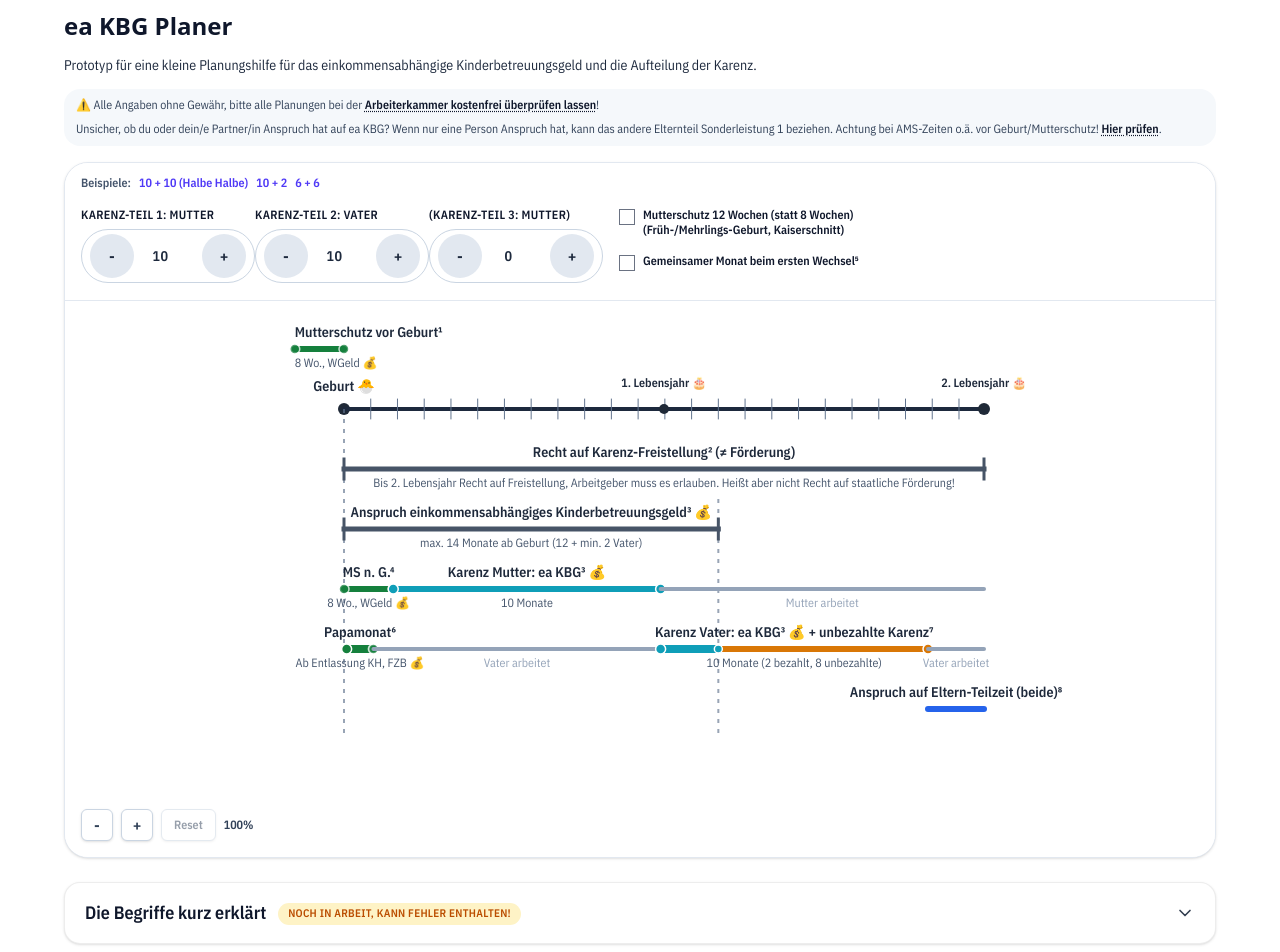
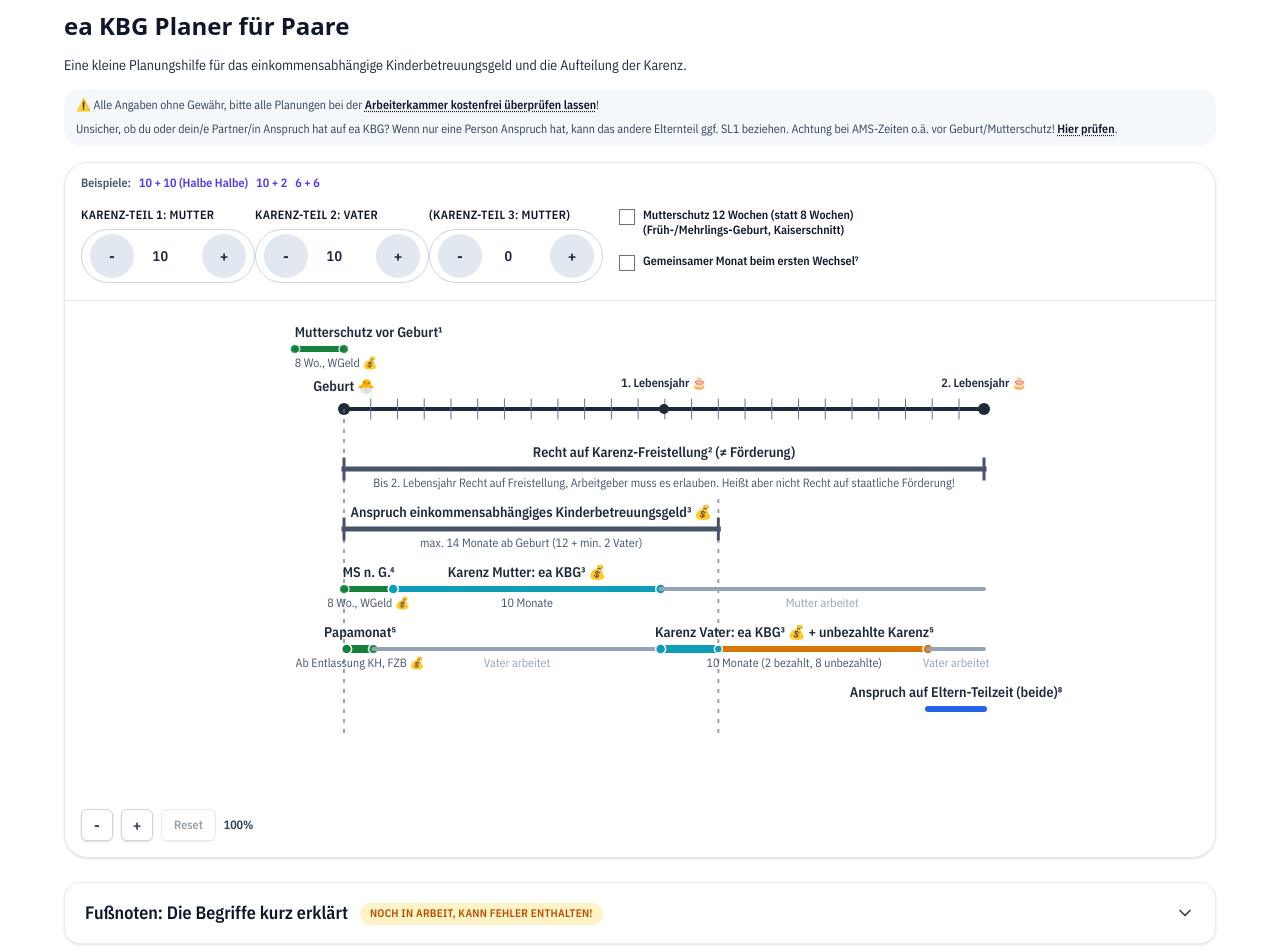
Before and after one commit to mandrasch/karenz-wizard, a SvelteKit app: page /eakbg-planer in a window 1280 px wide. Shown: the part 280-1232 px from the top of the page. Built offline with nearby package versions, Linux system fonts and the light colour scheme.

Commit message:
chore: re-order sups

```diff
--- a/src/lib/components/NoteGrid.svelte
+++ b/src/lib/components/NoteGrid.svelte
@@ -68,32 +68,8 @@
 			]
 		},
 		{
-			id: 'mutterschutz-nach',
+			id: 'eakbg',
 			sup: 3,
-			title: 'Mutterschutz nach der Geburt',
-			body: `
-      Nach der Geburt gilt eine Schutzfrist von 8 Wochen, bei Frühgeburten, Mehrlingen oder Kaiserschnitt mindestens 12 Wochen.
-      Verkürzte Wochen vor der Geburt werden angehängt (max. 16 Wochen insgesamt).
-      Während dieser Zeit wird weiter Wochengeld bezahlt. Erst danach beginnt die Karenz bzw. das Kinderbetreuungsgeld.
-    `,
-			more: [
-				{
-					label: 'AK: Mutterschutz',
-					href: 'https://www.arbeiterkammer.at/mutterschutzregelung',
-					underline: true
-				}
-			],
-			references: [
-				{ label: 'AK: Mutterschutz', href: 'https://www.arbeiterkammer.at/mutterschutzregelung' },
-				{
-					label: 'oesterreich.gv.at: Mutterschutz',
-					href: 'https://www.oesterreich.gv.at/themen/arbeit_und_pension/arbeitsrecht/Seite.1660200.html'
-				}
-			]
-		},
-		{
-			id: 'eakbg',
-			sup: 4,
 			title: 'Einkommensabhängiges Kinderbetreuungsgeld (ea KBG)',
 			body: `
       Das einkommensabhängige Kinderbetreuungsgeld ersetzt rund 80 % des früheren Einkommens.
@@ -137,28 +113,32 @@
 			]
 		},
 		{
-			id: 'gemeinsamer-monat',
-			sup: 5,
-			title: 'Gemeinsamer Monat',
+			id: 'mutterschutz-nach',
+			sup: 3,
+			title: 'Mutterschutz nach der Geburt',
 			body: `
-      Nur beim ersten Wechsel dürfen beide Eltern bis zu 31 Tage gleichzeitig Kinderbetreuungsgeld beziehen.
-      Diese überlappenden Tage verkürzen den gesamten Anspruch um genau dieselbe Anzahl Tage.
-      Jeder Abschnitt muss mindestens 61 Tage dauern.
+      Nach der Geburt gilt eine Schutzfrist von 8 Wochen, bei Frühgeburten, Mehrlingen oder Kaiserschnitt mindestens 12 Wochen.
+      Verkürzte Wochen vor der Geburt werden angehängt (max. 16 Wochen insgesamt).
+      Während dieser Zeit wird weiter Wochengeld bezahlt. Erst danach beginnt die Karenz bzw. das Kinderbetreuungsgeld.
     `,
 			more: [
 				{
-					label: 'AK: KBG – Aufteilung & gemeinsamer Bezug',
-					href: 'https://www.arbeiterkammer.at/kbg',
+					label: 'AK: Mutterschutz',
+					href: 'https://www.arbeiterkammer.at/mutterschutzregelung',
 					underline: true
 				}
 			],
 			references: [
-				{ label: 'AK: KBG – Teilung & Überlappung', href: 'https://www.arbeiterkammer.at/kbg' }
+				{ label: 'AK: Mutterschutz', href: 'https://www.arbeiterkammer.at/mutterschutzregelung' },
+				{
+					label: 'oesterreich.gv.at: Mutterschutz',
+					href: 'https://www.oesterreich.gv.at/themen/arbeit_und_pension/arbeitsrecht/Seite.1660200.html'
+				}
 			]
 		},
 		{
 			id: 'papamonat-fzb',
-			sup: 6,
+			sup: 5,
 			title: 'Papamonat (und Familienzeitbonus)',
 			body: `
       Der Papamonat ist eine Freistellung des anderen Elternteils direkt nach der Geburt.
@@ -193,7 +173,7 @@
 		},
 		{
 			id: 'unbezahlte-karenz',
-			sup: 7,
+			sup: 6,
 			title: 'Unbezahlte Karenz',
 			body: `
       Arbeitsrechtlich besteht ein Anspruch auf Karenz bis zum 2. Geburtstag des Kindes.
@@ -221,6 +201,26 @@
 					label: 'AK: Meldefristen',
 					href: 'https://www.arbeiterkammer.at/beratung/berufundfamilie/Karenz/Meldefristen.html'
 				}
+			]
+		},
+		{
+			id: 'gemeinsamer-monat',
+			sup: 7,
+			title: 'Gemeinsamer Monat',
+			body: `
+      Nur beim ersten Wechsel dürfen beide Eltern bis zu 31 Tage gleichzeitig Kinderbetreuungsgeld beziehen.
+      Diese überlappenden Tage verkürzen den gesamten Anspruch um genau dieselbe Anzahl Tage.
+      Jeder Abschnitt muss mindestens 61 Tage dauern.
+    `,
+			more: [
+				{
+					label: 'AK: KBG – Aufteilung & gemeinsamer Bezug',
+					href: 'https://www.arbeiterkammer.at/kbg',
+					underline: true
+				}
+			],
+			references: [
+				{ label: 'AK: KBG – Teilung & Überlappung', href: 'https://www.arbeiterkammer.at/kbg' }
 			]
 		},
 		{
@@ -269,7 +269,7 @@
 		<div class="flex items-center gap-3">
 			<div class="flex flex-col">
 				<span class="text-base font-semibold text-slate-900 sm:text-lg">
-					Die Begriffe kurz erklärt
+					Fußnoten: Die Begriffe kurz erklärt
 					<span class="note-grid__badge">Noch in Arbeit, kann Fehler enthalten!</span>
 				</span>
 			</div>
--- a/src/lib/components/TimelineSummary.svelte
+++ b/src/lib/components/TimelineSummary.svelte
@@ -30,7 +30,7 @@
 			aria-label="Überblick zu den Abschnitten ein- und ausklappen"
 		>
 			<div class="flex items-center gap-3">
-				<h3 class="timeline-summary__title m-0">Wie viel ea KBG bekommen wir?</h3>
+				<h3 class="timeline-summary__title m-0">Zeit-Tabelle: Wie viel Förderung bekommen wir?</h3>
 				<span class="timeline-summary__badge"> Noch in Arbeit, kann Fehler enthalten! </span>
 			</div>
 
--- a/src/routes/eakbg-planer/+page.svelte
+++ b/src/routes/eakbg-planer/+page.svelte
@@ -298,7 +298,7 @@
 
 	const motherLabel = $derived(
 		motherUnpaidMonths > 0
-			? 'Karenz Mutter: ea KBG³ 💰 + unbezahlte Karenz⁷'
+			? 'Karenz Mutter: ea KBG³ 💰 + unbezahlte Karenz⁵'
 			: 'Karenz Mutter: ea KBG³ 💰'
 	);
 
@@ -307,7 +307,7 @@
 	const fatherLabel = $derived(
 		fatherUnpaidMonths > 0
 			? fatherPaidMonths > 0 && !motherConsumesAllEa
-				? 'Karenz Vater: ea KBG³ 💰 + unbezahlte Karenz⁷'
+				? 'Karenz Vater: ea KBG³ 💰 + unbezahlte Karenz⁵'
 				: 'Karenz Vater: unbezahlte Karenz⁷'
 			: 'Karenz Vater'
 	);
@@ -321,7 +321,7 @@
 	const thirdLabel = $derived(
 		thirdMonths > 0
 			? thirdUnpaidMonths > 0
-				? 'Unbezahlte Karenz⁷ (weiterer Teil)'
+				? 'Unbezahlte Karenz⁵ (weiterer Teil)'
 				: 'Karenz weiterer Teil'
 			: ''
 	);
@@ -423,7 +423,7 @@
 			}
 
 			intervals.push({
-				label: 'Papamonat⁶',
+				label: 'Papamonat⁵',
 				start: papamonatStart,
 				end: papamonatEnd,
 				displayDuration: 'Ab Entlassung KH, FZB 💰',
@@ -865,11 +865,11 @@
 <section class="content planner-page min-w-0">
 	<div class="page-header mt-10 min-w-0">
 		<h1 id="planner-title" class="planner-heading text-2xl font-semibold text-slate-900">
-			ea KBG Planer
+			ea KBG Planer für Paare
 		</h1>
 		<p class="subline">
-			Prototyp für eine kleine Planungshilfe für das einkommensabhängige Kinderbetreuungsgeld und
-			die Aufteilung der Karenz.
+			Eine kleine Planungshilfe für das einkommensabhängige Kinderbetreuungsgeld und die Aufteilung
+			der Karenz.
 		</p>
 		<div class="planner-quick-info" role="note">
 			<p class="planner-note">
@@ -878,9 +878,9 @@
 			</p>
 			<p class="planner-note">
 				Unsicher, ob du oder dein/e Partner/in Anspruch hat auf ea KBG? Wenn nur eine Person
-				Anspruch hat, kann das andere Elternteil Sonderleistung 1 beziehen. Achtung bei AMS-Zeiten
-				o.ä. vor Geburt/Mutterschutz! <a href="/eakbg-anspruch" class="planner-link">Hier prüfen</a
-				>.
+				Anspruch hat, kann das andere Elternteil ggf. <a href="/faq#sonderleistung-1">SL1</a>
+				beziehen. Achtung bei AMS-Zeiten o.ä. vor Geburt/Mutterschutz!
+				<a href="/eakbg-anspruch" class="planner-link">Hier prüfen</a>.
 			</p>
 		</div>
 	</div>
@@ -994,7 +994,7 @@
 					<label class="control-checkbox">
 						<input type="checkbox" bind:checked={jointMonth} />
 						<div class="control-checkbox__text">
-							<span>Gemeinsamer Monat beim ersten Wechsel⁵</span>
+							<span>Gemeinsamer Monat beim ersten Wechsel⁷</span>
 							{#if jointMonth}
 								<small>ea KBG wird um 1 Monat kürzer</small>
 							{:else}
```
